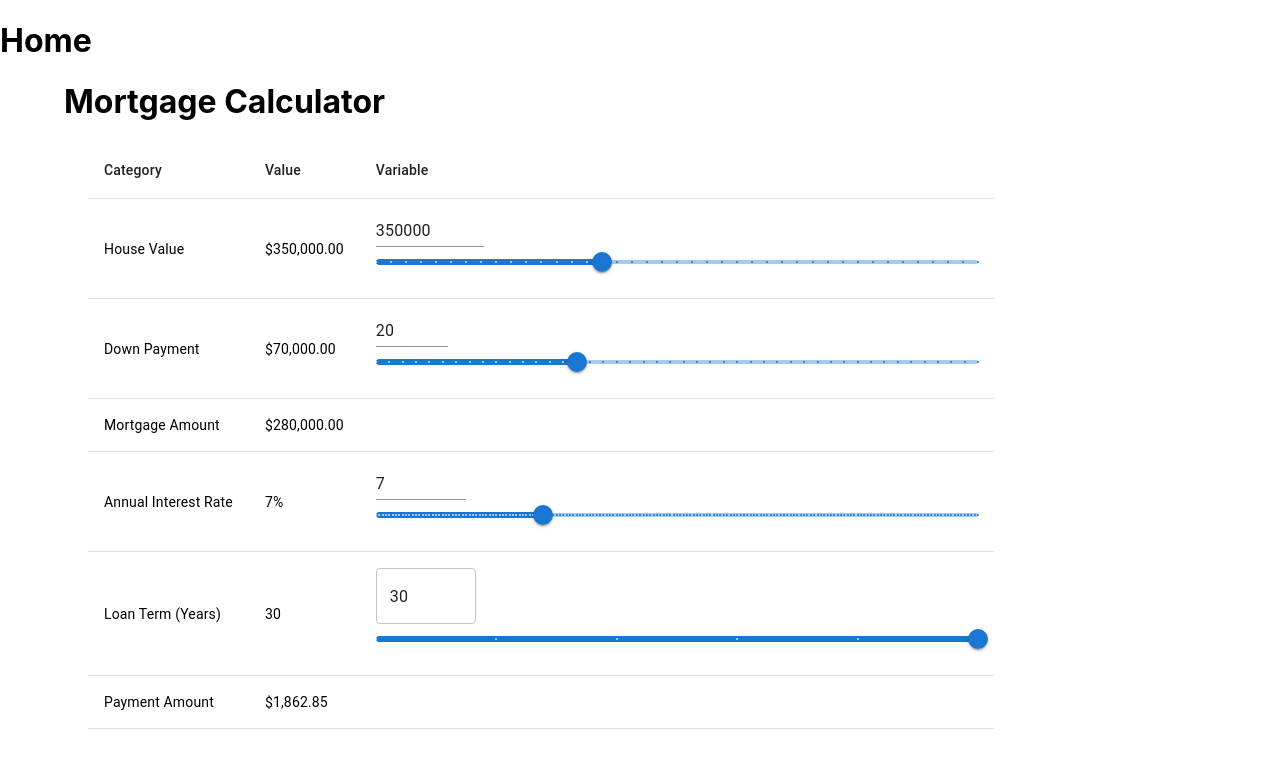
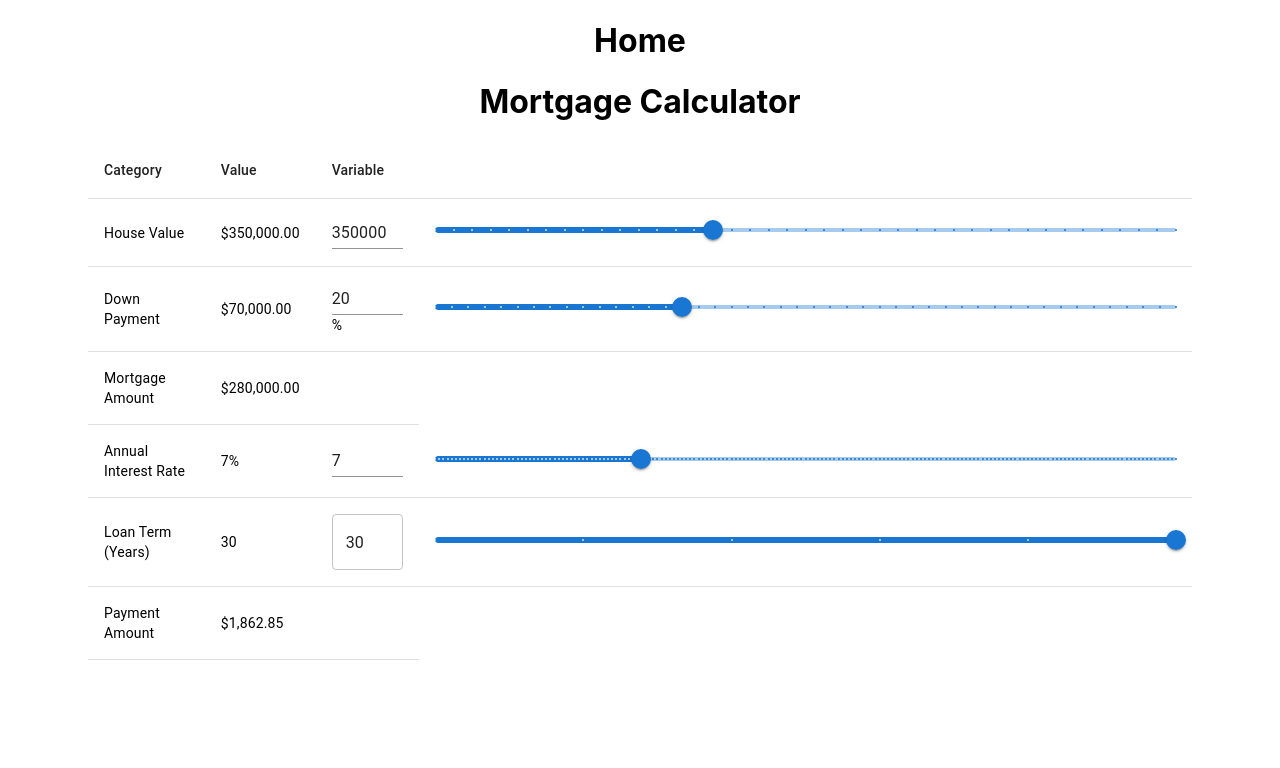
Before and after one commit to raksalim/long-term-rental-calc, a React (Create React App) app: page / in a window 1280 px wide. Shown: the top 768 px of the page. Built offline with nearby package versions, Linux system fonts and the light colour scheme.

Commit message:
add build

```diff
--- /dev/null
+++ b/src/Components/InputSlider.jsx
@@ -0,0 +1,53 @@
+import React from 'react';
+import {
+	Container,
+	Input,
+	Slider,
+	Tab,
+	TableCell,
+	TableContainer,
+	TableHead,
+	TableRow,
+	TextField,
+} from '@mui/material';
+
+const InputSlider = ({
+	value,
+	setValue,
+	sliderMin,
+	sliderMax,
+	step = 1,
+	handleInputChange,
+	handleBlur,
+	handleSliderChange,
+}) => {
+	return (
+		<TableCell>
+			<Input
+				value={value}
+				onChange={(e) => handleInputChange(e, setValue)}
+				onBlur={() => handleBlur(value, setValue, sliderMin, sliderMax)}
+				inputProps={{
+					step: step,
+					min: sliderMin,
+					max: sliderMax,
+					type: 'number',
+				}}
+			/>
+			<Slider
+				defaultValue={value}
+				value={typeof value === 'number' ? value : sliderMin}
+				onChange={(event, newValue) =>
+					handleSliderChange(event, newValue, setValue)
+				}
+				min={sliderMin}
+				max={sliderMax}
+				step={step}
+				marks
+				valueLabelDisplay="auto"
+			/>
+		</TableCell>
+	);
+};
+
+export default InputSlider;
--- a/src/Components/MortgageCalculator.jsx
+++ b/src/Components/MortgageCalculator.jsx
@@ -15,6 +15,7 @@ import {
 	calculateMortgagePayment,
 	formatToDollar,
 } from '../utils/utils';
+import InputSlider from './InputSlider';
 
 const MortgageCalculator = () => {
 	const [houseValue, setHouseValue] = useState(350000);
@@ -75,7 +76,8 @@ const MortgageCalculator = () => {
 						<TableRow>
 							<TableCell>Category</TableCell>
 							<TableCell>Value</TableCell>
-							<TableCell width={'70%'}>Variable</TableCell>
+							<TableCell>Variable</TableCell>
+							<TableCell width={'70%'}></TableCell>
 						</TableRow>
 					</TableHead>
 					<TableRow>
@@ -102,6 +104,8 @@ const MortgageCalculator = () => {
 									type: 'number',
 								}}
 							/>
+						</TableCell>
+						<TableCell>
 							<Slider
 								defaultValue={houseValue}
 								value={
@@ -149,7 +153,10 @@ const MortgageCalculator = () => {
 									max: downPmtPercentMax,
 									type: 'number',
 								}}
-							/>
+							/>{' '}
+							%
+						</TableCell>
+						<TableCell>
 							<Slider
 								defaultValue={downPmtPercent}
 								value={
@@ -198,6 +205,8 @@ const MortgageCalculator = () => {
 									type: 'number',
 								}}
 							/>
+						</TableCell>
+						<TableCell>
 							<Slider
 								defaultValue={apr}
 								value={typeof apr === 'number' ? apr : aprMin}
@@ -231,6 +240,8 @@ const MortgageCalculator = () => {
 									type: 'number',
 								}}
 							/>
+						</TableCell>
+						<TableCell>
 							<Slider
 								defaultValue={numYearsTerm}
 								value={
--- a/src/index.css
+++ b/src/index.css
@@ -5,6 +5,8 @@ body {
     sans-serif;
   -webkit-font-smoothing: antialiased;
   -moz-osx-font-smoothing: grayscale;
+  /* background-color: rgba( 47, 87, 115, 100%); */
+  color-scheme: light dark;
 }
 
 code {
--- a/src/index.js
+++ b/src/index.js
@@ -4,13 +4,13 @@ import './index.css';
 import App from './App';
 import reportWebVitals from './reportWebVitals';
 
-
-
 const root = ReactDOM.createRoot(document.getElementById('root'));
 root.render(
-  <React.StrictMode>
-    <App />
-  </React.StrictMode>
+	<div className="App">
+		<React.StrictMode>
+			<App />
+		</React.StrictMode>
+	</div>
 );
 
 // If you want to start measuring performance in your app, pass a function
```
Also changed, not shown: src/Pages/Home.css (added), 15 other files (tests, documents, lock files or other folders).
